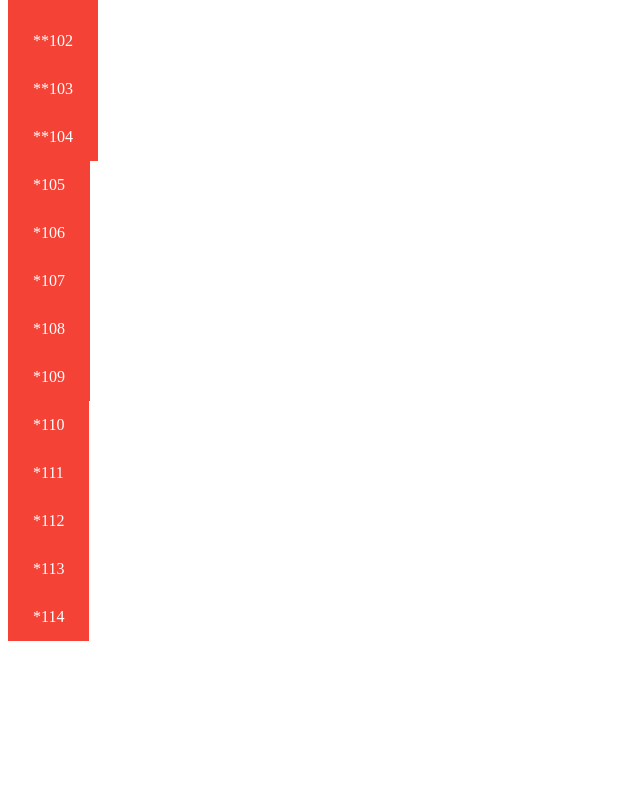
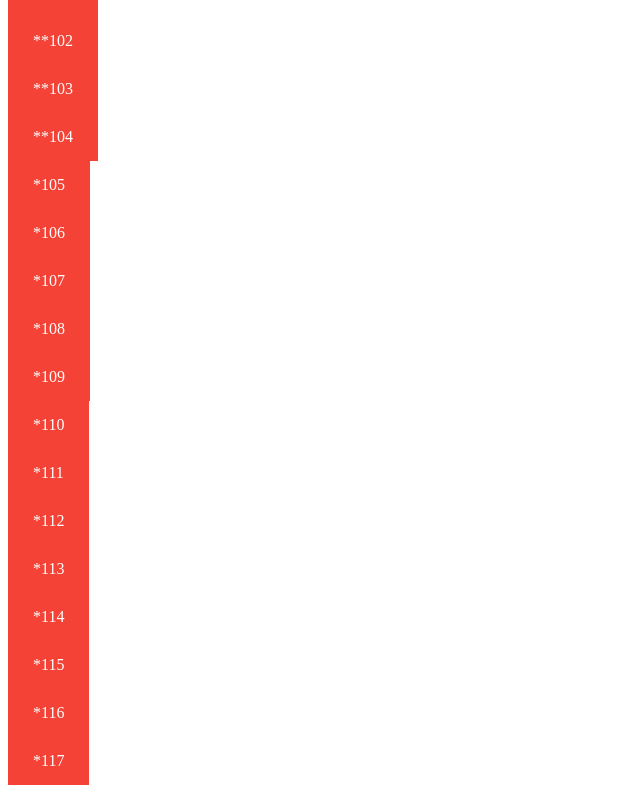
Before and after one commit to stephmup/HealthLiveOnline, a plain HTML site: page pages/Docs.html in a window 1280 px wide. Shown: the part 4887-5680 px from the top of the page, without its empty margins (0-640 px from the left). Before the commit the page ends 5536 px from the top, so only its background shows below. Drawn offline with Linux system fonts and the light colour scheme.

Commit message:
*115-117

```diff
--- a/pages/Docs.html
+++ b/pages/Docs.html
@@ -812,6 +812,27 @@
   text-decoration: none;
   display: inline-block;" target="_blank" href="docs/UBC TAPIWA SANDE.pdf">*114</a>
         <br>
+        <a style="color: red;background-color: #f44336;
+  color: white;
+  padding: 15px 25px;
+  text-align: center;
+  text-decoration: none;
+  display: inline-block;" target="_blank" href="docs/UBC HAMA KARONGA.pdf">*115</a>
+        <br>
+        <a style="color: red;background-color: #f44336;
+  color: white;
+  padding: 15px 25px;
+  text-align: center;
+  text-decoration: none;
+  display: inline-block;" target="_blank" href="docs/UBC TAFADZWA MORI.pdf">*116</a>
+        <br>
+        <a style="color: red;background-color: #f44336;
+  color: white;
+  padding: 15px 25px;
+  text-align: center;
+  text-decoration: none;
+  display: inline-block;" target="_blank" href="docs/UBC TINIEL MADAKA.pdf">*117</a>
+        <br>
     </div>
 </body>
 
```
Also changed, not shown: 11 other files.
